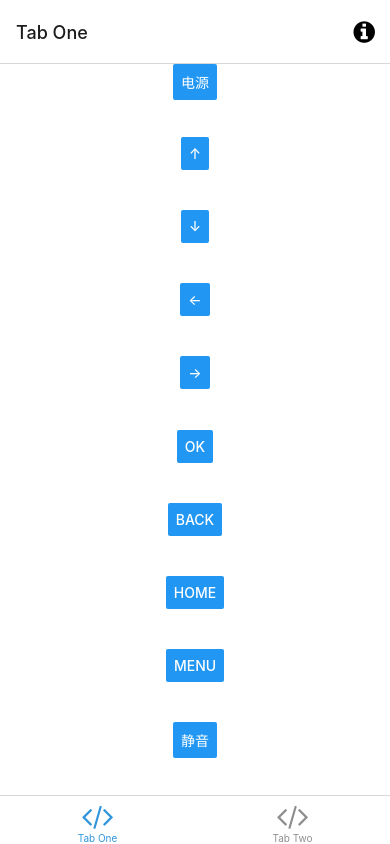
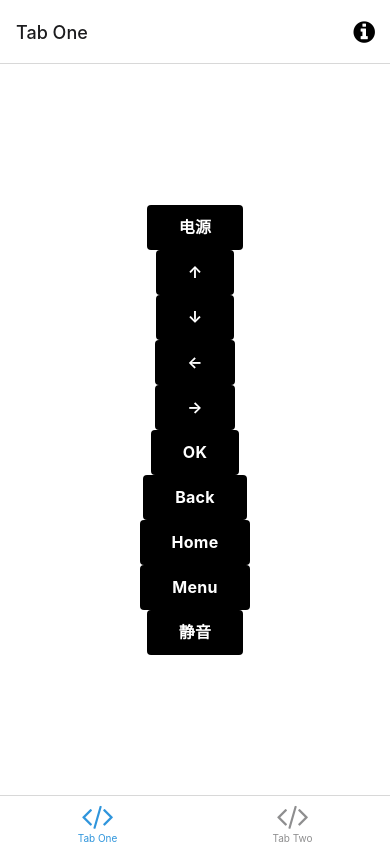
Before and after one commit to resticDOG/Phicomm-N1-Controller, a React Native app: screen /TabOne in a window 390 px wide. Built offline with nearby package versions, Linux system fonts and the light colour scheme; what expo-linking would draw is missing.

Commit message:
update button style

```diff
--- a/components/ControlButton.tsx
+++ b/components/ControlButton.tsx
@@ -1,4 +1,4 @@
-import { Button, StyleSheet, TouchableOpacity } from 'react-native';
+import { Pressable, StyleSheet, TouchableOpacity } from 'react-native';
 
 import Colors from '../constants/Colors';
 import { MonoText } from './StyledText';
@@ -25,18 +25,27 @@ export enum Keycode {
 
 export default function ControlButton({title = '', code}: {title: string, code: Keycode}) {
   return (
-    <View style={styles.container} >
-      <Button title={title} onPress={() => press(code)} />
-    </View>
+    <Pressable style={styles.button} onPress={() => press(code)} >
+      <Text style={styles.text} >{ title }</Text>
+    </Pressable>
   );
 }
 
 const styles = StyleSheet.create({
-  container: {
-    flex: 1,
+  button: {
+    alignItems: 'center',
+    justifyContent: 'center',
+    paddingVertical: 12,
+    paddingHorizontal: 32,
+    borderRadius: 4,
+    elevation: 3,
+    backgroundColor: 'black',
   },
-  button: {
-    height: 10,
-    width: 10,
+  text: {
+    fontSize: 16,
+    lineHeight: 21,
+    fontWeight: 'bold',
+    letterSpacing: 0.25,
+    color: 'white',
   },
 });
```
